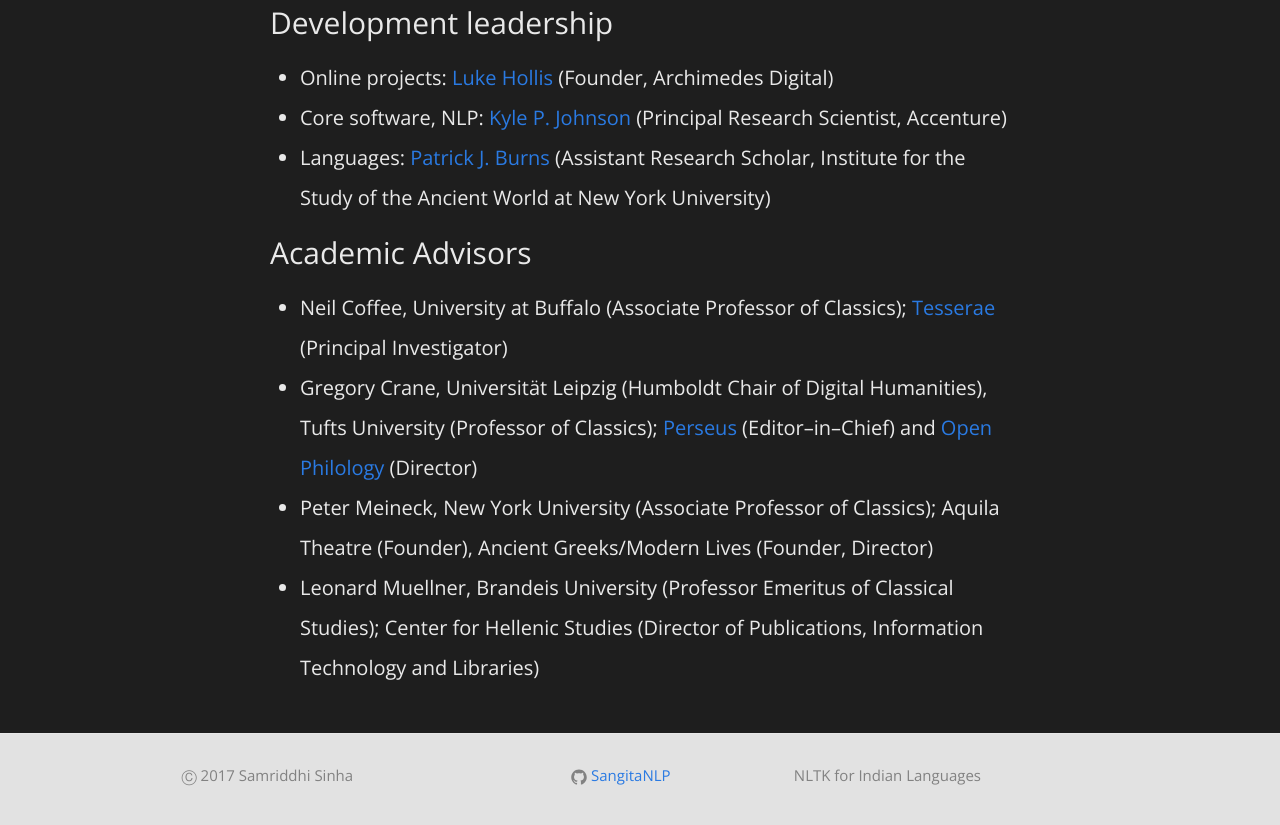
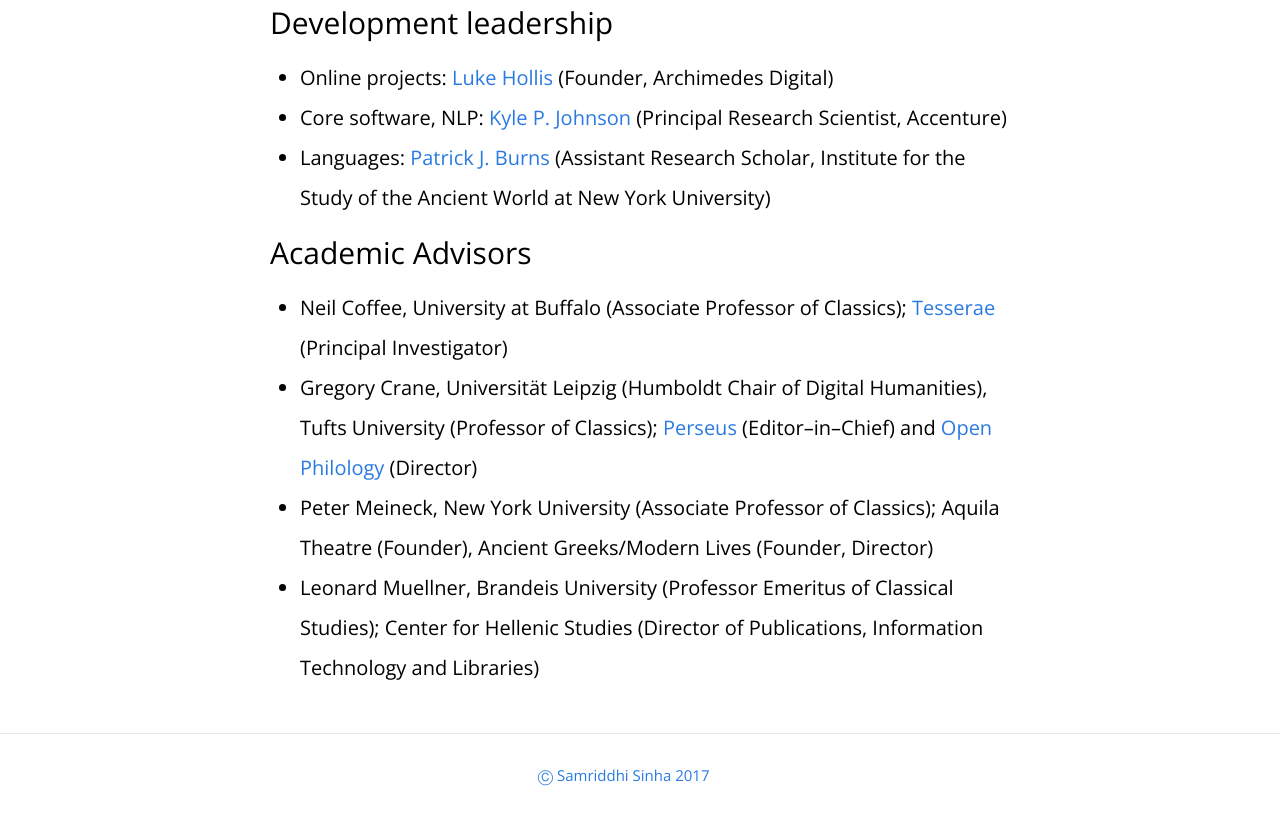
Before and after one commit to SangitaNLP/SangitaNLP.github.io, a plain HTML site: page index.html in a window 1280 px wide. Shown: the part 683-1508 px from the top of the page. Drawn offline with nearby package versions, Linux system fonts and the light colour scheme.

Commit message:
Added changes

```diff
--- a/index.html
+++ b/index.html
@@ -70,28 +70,11 @@
                 <div class="footer-col  footer-col-1">
                     <ul class="contact-list">
                         <!-- li>The Natural Language Toolkit Language Toolkit</li -->
-                        <li>Ⓒ 2017 Samriddhi Sinha</li>
+                        <li><a href="http://www.samriddhisinha.in/">Ⓒ Samriddhi Sinha 2017</a></li>
                         <li><a href="mailto:"></a></li>
                     </ul>
                 </div>
-                <div class="footer-col  footer-col-2">
-                    <ul class="social-media-list">
-                        <li>
-                            <a href="https://github.com/SangitaNLP">
-              <span class="icon  icon--github">
-                <svg viewBox="0 0 16 16">
-                  <path fill="#828282" d="M7.999,0.431c-4.285,0-7.76,3.474-7.76,7.761 c0,3.428,2.223,6.337,5.307,7.363c0.388,0.071,0.53-0.168,0.53-0.374c0-0.184-0.007-0.672-0.01-1.32 c-2.159,0.469-2.614-1.04-2.614-1.04c-0.353-0.896-0.862-1.135-0.862-1.135c-0.705-0.481,0.053-0.472,0.053-0.472 c0.779,0.055,1.189,0.8,1.189,0.8c0.692,1.186,1.816,0.843,2.258,0.645c0.071-0.502,0.271-0.843,0.493-1.037 C4.86,11.425,3.049,10.76,3.049,7.786c0-0.847,0.302-1.54,0.799-2.082C3.768,5.507,3.501,4.718,3.924,3.65 c0,0,0.652-0.209,2.134,0.796C6.677,4.273,7.34,4.187,8,4.184c0.659,0.003,1.323,0.089,1.943,0.261 c1.482-1.004,2.132-0.796,2.132-0.796c0.423,1.068,0.157,1.857,0.077,2.054c0.497,0.542,0.798,1.235,0.798,2.082 c0,2.981-1.814,3.637-3.543,3.829c0.279,0.24,0.527,0.713,0.527,1.437c0,1.037-0.01,1.874-0.01,2.129 c0,0.208,0.14,0.449,0.534,0.373c3.081-1.028,5.302-3.935,5.302-7.362C15.76,3.906,12.285,0.431,7.999,0.431z"/>
-                </svg>
-              </span>
 
-              <span class="username">SangitaNLP</span>
-            </a>
-                        </li>
-                    </ul>
-                </div>
-                <div class="footer-col  footer-col-3">
-                    <p class="text">NLTK for Indian Languages</p>
-                </div>
             </div>
 <!--         </div>
  -->    </footer>
--- a/main.css
+++ b/main.css
@@ -212,7 +212,7 @@ pre>code {
 .site-footer {
     border-top: 1px solid #e8e8e8;
     padding: 30px 0;
-    background-color:#e2e2e2;
+    background-color:#ffffff;
     color: #e9e9e9;
 }
 
@@ -237,6 +237,7 @@ pre>code {
     float: left;
     margin-bottom: 15px;
     padding-left: 15px;
+    margin-left: 32%;
 }
 
 .footer-col-1 {
@@ -276,8 +277,8 @@ pre>code {
 
 .page-content {
     padding: 30px 0;
-    background-color: #1e1e1e;
-    color: #e9e9e9;
+    background-color: #ffffff;
+    color: #000000;
     margin-top: 5.4%;
     font-size: 2.5vh;
     line-height: 5vh;
```
